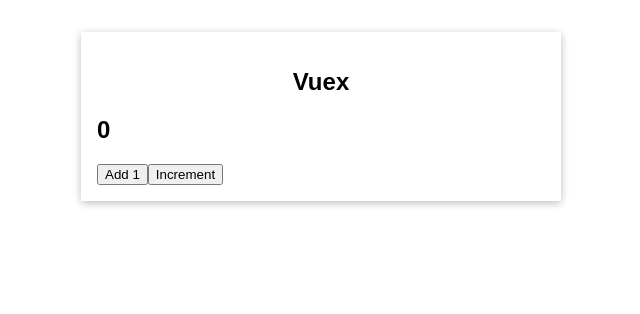
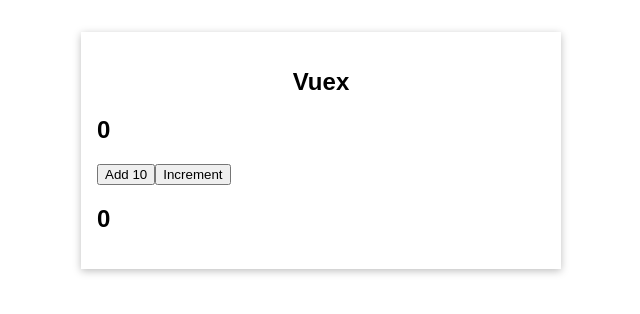
Before and after one commit to mutuadavid93/vue-road, a Vue app: page / in a window 1280 px wide. Shown: the top 314 px of the page, without its empty margins (319-959 px from the left). Built offline with nearby package versions, Linux system fonts and the light colour scheme.

Commit message:
feat(use-vuex): Retrieve data using Getters

```diff
--- a/src/App.vue
+++ b/src/App.vue
@@ -2,18 +2,22 @@
   <base-container title="Vuex">
     <!-- Access state inside any component -->
     <h2>{{ mycounter }}</h2>
-    <button @click="incrementCounter">Add 1</button>
+    <button @click="incrementCounter">Add 10</button>
     <change-counter></change-counter>
+    <final-score></final-score>
   </base-container>
 </template>
 
 <script>
 import BaseContainer from './components/BaseContainer.vue';
 import ChangeCounter from './components/ChangeCounter.vue';
+import FinalScore from './components/FinalScore.vue';
 
 export default {
   components: {
-    BaseContainer,ChangeCounter
+    BaseContainer,
+    ChangeCounter,
+    FinalScore
   },
   computed: {
     mycounter() {
@@ -25,7 +29,9 @@
     incrementCounter() {
       // Component reaching out to a Mutation which will update the `counter`
       // state in store
-      this.$store.commit('increment');
+      // Commit takes in a second argument i.e. payload which will be passed to
+      // the named mutation
+      this.$store.commit('increase', { value: 10 });
     }
   }
 };
--- /dev/null
+++ b/src/components/FinalScore.vue
@@ -0,0 +1,15 @@
+<template>
+  <h2>{{ finalcounter }}</h2>
+</template>
+
+<script>
+export default {
+  computed: {
+    finalcounter() {
+      // normalizedCounter is a Getter inside the store
+      // current state will be passed directly into it
+      return this.$store.getters.normalizedCounter;
+    }
+  }
+};
+</script>
--- a/src/main.js
+++ b/src/main.js
@@ -20,6 +20,29 @@
     increment(state) {
       // Update current state
       state.counter++;
+    },
+
+    // @payload is the incoming dynamic data to update state
+    increase(state, payload) {
+      state.counter = state.counter + payload.value;
+    }
+  },
+
+  // Getters :: similar to computed properties but read data from store into
+  // individual components
+  getters: {
+    finalCounter(state) {
+      return state.counter * 2;
+    },
+
+    // @getters, second argument in an individual getter computed property which
+    // contains other getters. Useful incase current getter depends on another
+    // getter.
+    normalizedCounter(_, getters) {
+      const finalcounter = getters.finalCounter;
+      if (finalcounter < 0) return 0;
+      if (finalcounter >= 50) return 100 + '%';
+      return finalcounter;
     }
   }
 });
```
